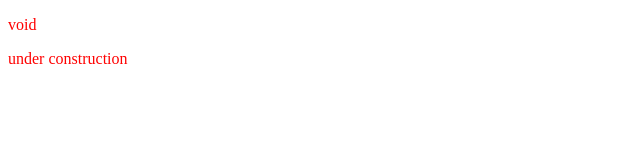
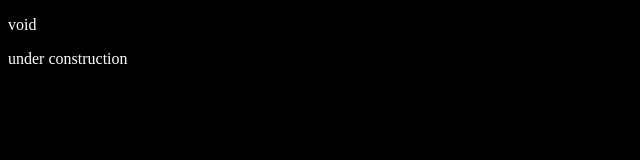
Before and after one commit to gzaura/gzaura.github.io, a plain HTML site: page index.html in a window 1280 px wide. Shown: the whole page, without its empty margins (0-640 px from the left). Drawn offline with Linux system fonts and the light colour scheme.

Commit message:
Update style.css

```diff
--- a/resources/css/style.css
+++ b/resources/css/style.css
@@ -1,3 +1,7 @@
 p {
-    color: red;
+    color: #ffffff;
 }
+
+body {
+    background-color: #000;
+}
```
